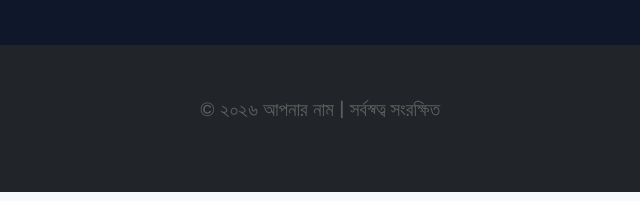
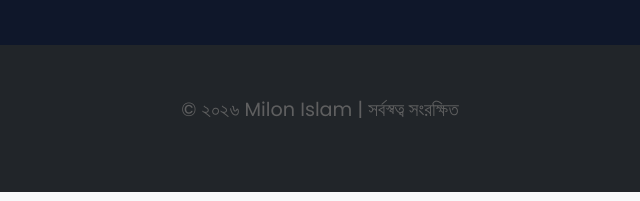
Before and after one commit to mdmilonislamashik/unfinished-love-multimedia, a plain HTML site: page index.html in a window 1280 px wide. Shown: the part 2539-2740 px from the top of the page, 320-960 px from the left. Drawn offline with nearby package versions, Linux system fonts and the light colour scheme.

Commit message:
Update index.html

```diff
--- a/index.html
+++ b/index.html
@@ -130,7 +130,7 @@
     </section>
 
     <footer class="text-center">
-        <p>&copy; ২০২৬ আপনার নাম | সর্বস্বত্ব সংরক্ষিত</p>
+        <p>&copy; ২০২৬ Milon Islam | সর্বস্বত্ব সংরক্ষিত</p>
     </footer>
 
     <script src="https://cdn.jsdelivr.net/npm/bootstrap@5.3.0/dist/js/bootstrap.bundle.min.js"></script>
```
